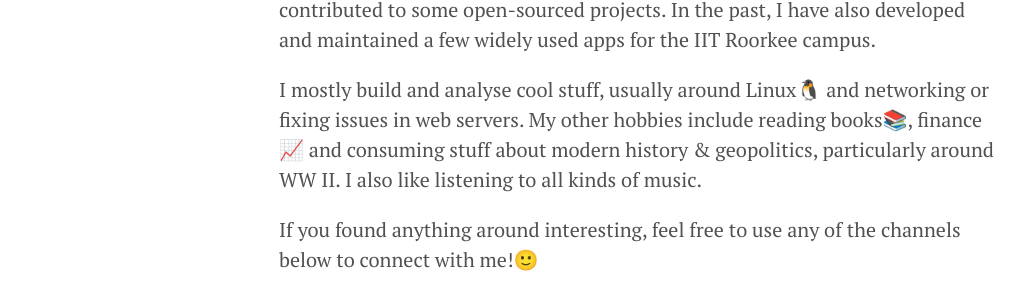
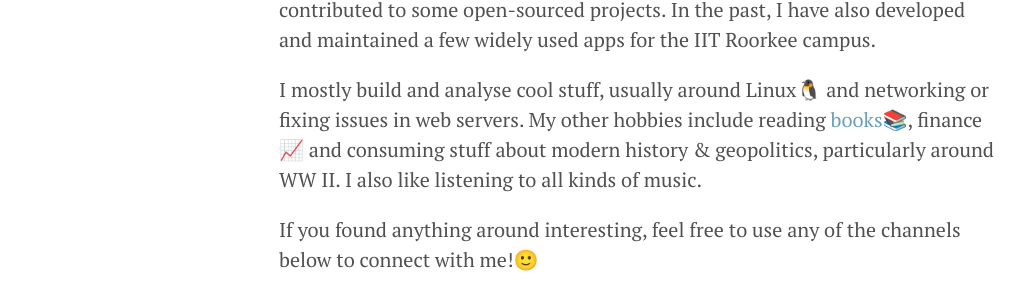
Before and after one commit to dev-ritik/dev-ritik.github.io, a Jekyll site: the page built from about.md, in a window 1280 px wide. Shown: the part 527-819 px from the top of the page, without its empty margins (1-1031 px from the left). Built offline with Jekyll 4.4.1, drawn with Linux system fonts in a browser that asks for light colours.

Commit message:
:sparkles: Add Books link

```diff
--- a/_includes/sidebar.html
+++ b/_includes/sidebar.html
@@ -10,13 +10,14 @@
   </div>
 
   <nav class="sidebar-nav">
-    <a class="sidebar-nav-item" href="/">Home</a>
-    <a class="sidebar-nav-item" href="/archive.html">Archive</a>
+    <a class="sidebar-nav-item" title="Home" href="/">Home</a>
+    <a class="sidebar-nav-item" title="All Blogs" href="/archive.html">Archive</a>
     <a class="sidebar-nav-item" title="About" href="/about.html">About</a>
     <a class="sidebar-nav-item" title="My Projects" href="/projects/">Projects</a>
     <a class="sidebar-nav-item" title="Experiences" href="/experiences.html">Experiences</a>
-    <a class="sidebar-nav-item" title="RSS Feed" href="/atom.xml">RSS</a>
-    <a class="sidebar-nav-item" title="Résumé" href="https://ritik.ml/resume/resume.pdf" target="_blank" rel="noopener">Résumé</a>
+    <a class="sidebar-nav-item" title="Books I read" href="https://books.ritik.ml/" target="_blank" rel="noopener">Books</a>
+    <a class="sidebar-nav-item" title="My blog RSS feed" href="/atom.xml">RSS</a>
+    <a class="sidebar-nav-item" title="My Résumé" href="https://ritik.ml/resume/resume.pdf" target="_blank" rel="noopener">Résumé</a>
   </nav>
 
   <div class="sidebar-item">
--- a/about.md
+++ b/about.md
@@ -19,8 +19,8 @@
 campus.
 
 I mostly build and analyse cool stuff, usually around Linux🐧 and networking or fixing issues in web servers. My other
-hobbies include reading books📚, finance📈 and consuming stuff about modern history & geopolitics, particularly around
-WW II. I also like listening to all kinds of music.
+hobbies include reading [books](https://books.ritik.ml/)📚, finance📈 and consuming stuff about modern history &
+geopolitics, particularly around WW II. I also like listening to all kinds of music.
 
 If you found anything around interesting, feel free to use any of the channels below to connect with me!🙂
 
```
